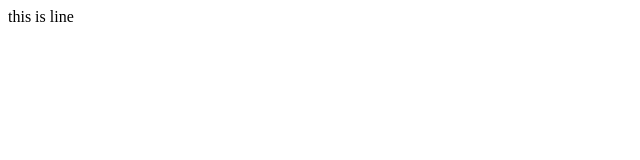
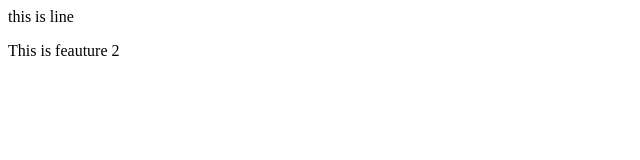
Before and after one commit to Rasheed-Programmer/localRepo, a plain HTML site: page localRepo/index.html in a window 1280 px wide. Shown: the full height of the page, 0-640 px from the left. Drawn offline with Linux system fonts and the light colour scheme.

Commit message:
feauture2

```diff
--- a/localRepo/index.html
+++ b/localRepo/index.html
@@ -1 +1,2 @@
 <p>this is line </p>
+<p>This is feauture 2</p>
```
